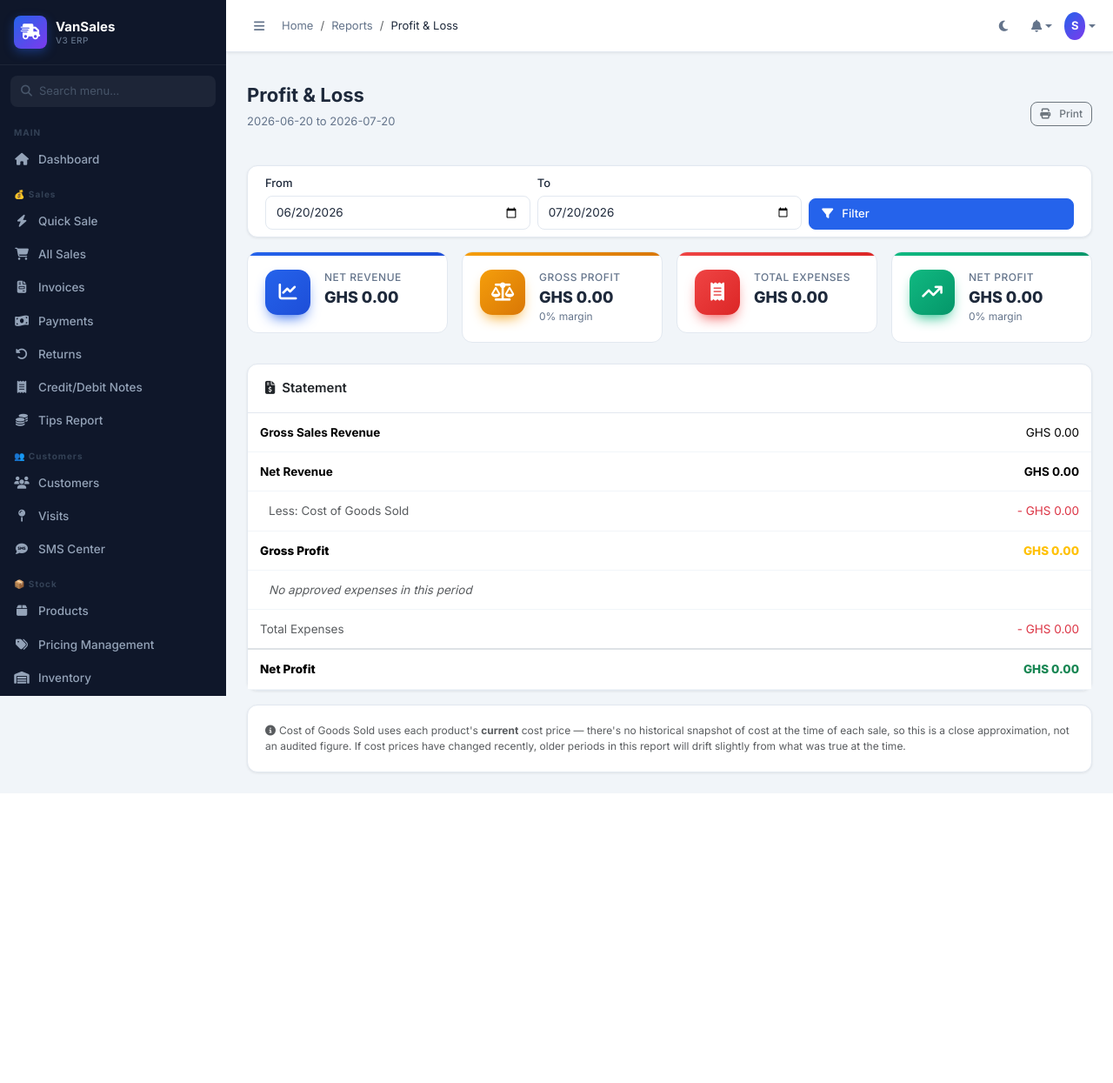
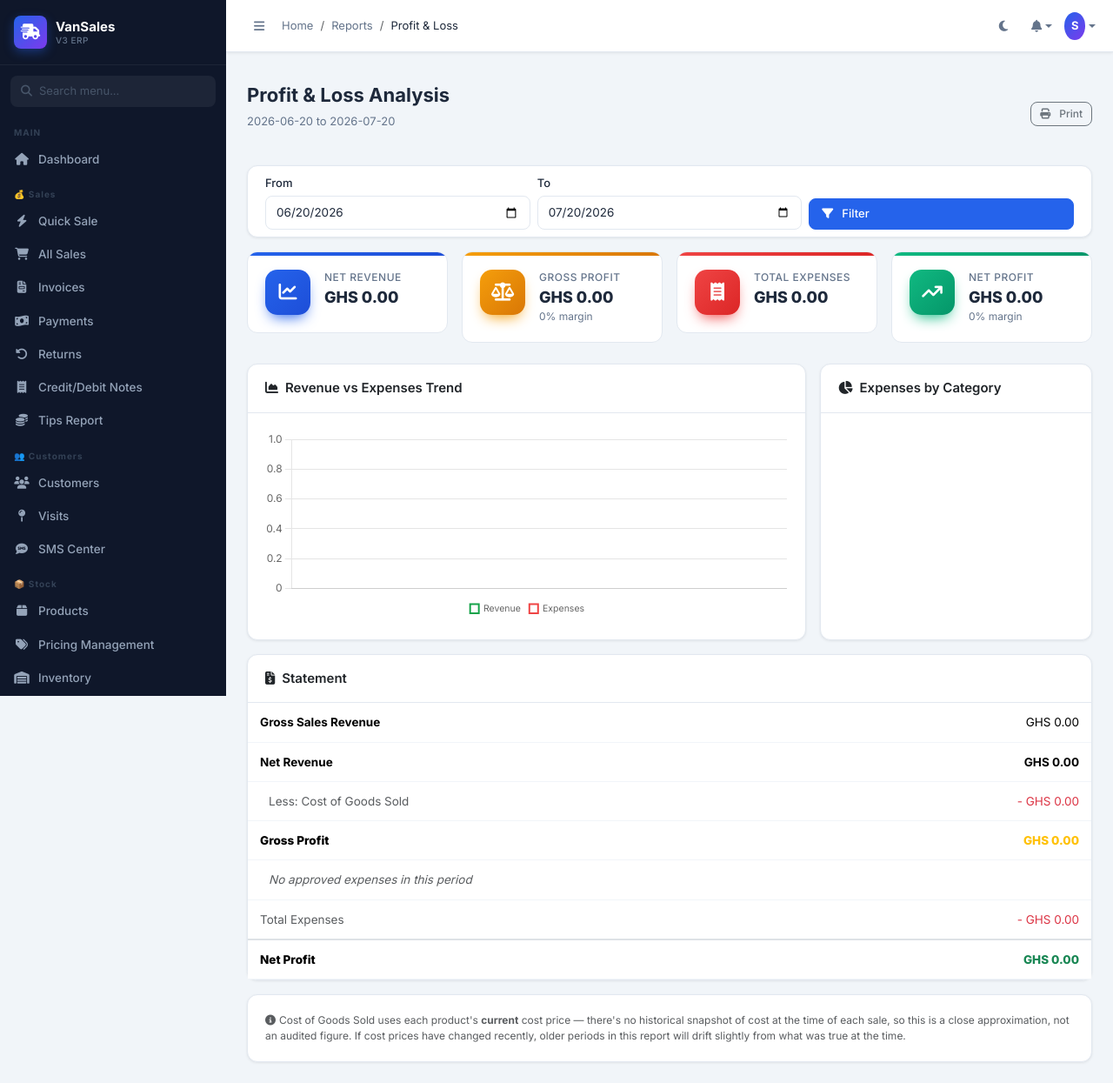
Before and after one commit to itmhikizaro08-hub/van-sale-v3, a Flask app: page /reports/profit-loss in a window 1280 px wide. Shown: the whole page at 87% size. Before the commit the page ends 912 px from the top, so only its background shows below. Run offline with Flask 3, Linux system fonts and the light colour scheme; a user stored in the database is signed in; data comes from the database, SQL or seed files in the repository; data that the repository does not hold is empty; a map, chart or similar area stays blank; some libraries are stand-ins or nearby versions.

Commit message:
Upgrade Profit & Loss and Rep Liability into full analysis pages
Profit & Loss: added a daily revenue-vs-expenses trend chart and an
expenses-by-category doughnut chart alongside the existing statement.

Rep Stock Liability: added a value-by-rep breakdown chart and a
top-10 products-in-field table, computed from the same per-rep van
stock data the page already queried.

This completes the analysis upgrade across every report in
routes/reports.py — all now share stat cards, trend/breakdown charts,
and no dead code.

Co-Authored-By: Claude Sonnet 5 <noreply@anthropic.com>

```diff
--- a/routes/reports.py
+++ b/routes/reports.py
@@ -85,11 +85,26 @@ def profit_loss():
     net_profit = round(gross_profit - total_expenses, 2)
     net_margin_pct = round(net_profit / net_revenue * 100, 1) if net_revenue > 0 else 0
 
+    daily_revenue, daily_expense = {}, {}
+    for s in sales:
+        if s.sale_date:
+            day = s.sale_date.date()
+            daily_revenue[day] = daily_revenue.get(day, 0) + s.total_amount
+    for e in expenses:
+        if e.expense_date:
+            day = e.expense_date.date()
+            daily_expense[day] = daily_expense.get(day, 0) + e.amount
+    all_days = sorted(set(daily_revenue) | set(daily_expense))
+    trend_labels   = [d.strftime('%d %b') for d in all_days]
+    revenue_trend  = [round(daily_revenue.get(d, 0), 2) for d in all_days]
+    expense_trend  = [round(daily_expense.get(d, 0), 2) for d in all_days]
+
     return render_template('reports/profit_loss.html', start=start, end=end,
         gross_revenue=gross_revenue, total_credits=total_credits, net_revenue=net_revenue,
         cogs=cogs, gross_profit=gross_profit, gross_margin_pct=gross_margin_pct,
         expenses_by_category=expenses_by_category, total_expenses=total_expenses,
-        net_profit=net_profit, net_margin_pct=net_margin_pct)
+        net_profit=net_profit, net_margin_pct=net_margin_pct,
+        trend_labels=trend_labels, revenue_trend=revenue_trend, expense_trend=expense_trend)
 
 
 # ── Sales Report ──────────────────────────────────────────────────────────────
@@ -396,8 +411,20 @@ def rep_liability():
         liabilities.append({'rep': rep, 'items': rows, 'total_value': total_value,
                             'total_qty': total_qty, 'vans': vans_held})
     total_value = round(sum(r['total_value'] for r in liabilities), 2)
+
+    by_rep = sorted(
+        [(l['rep'].full_name, l['total_value']) for l in liabilities],
+        key=lambda x: x[1], reverse=True
+    )
+    product_map = {}
+    for l in liabilities:
+        for item in l['items']:
+            pname = item.product.product_name if item.product else 'Unknown'
+            product_map[pname] = product_map.get(pname, 0) + item.quantity * (item.product.cost_price if item.product else 0)
+    by_product = sorted(product_map.items(), key=lambda x: x[1], reverse=True)[:10]
+
     return render_template('reports/rep_liability.html',
-        liabilities=liabilities, total_value=total_value)
+        liabilities=liabilities, total_value=total_value, by_rep=by_rep, by_product=by_product)
 
 
 # ── Sales Rep Statement ─────────────────────────────────────────────────────────
--- a/templates/reports/profit_loss.html
+++ b/templates/reports/profit_loss.html
@@ -1,9 +1,9 @@
 {% extends 'base.html' %}
-{% block title %}Profit & Loss{% endblock %}
+{% block title %}Profit & Loss Analysis{% endblock %}
 {% block breadcrumb %}<li class="breadcrumb-item"><a href="{{ url_for('reports.index') }}">Reports</a></li><li class="breadcrumb-item active">Profit & Loss</li>{% endblock %}
 {% block content %}
 <div class="page-header">
-  <div><h1 class="page-title">Profit & Loss</h1><p class="page-subtitle">{{ start }} to {{ end }}</p></div>
+  <div><h1 class="page-title">Profit & Loss Analysis</h1><p class="page-subtitle">{{ start }} to {{ end }}</p></div>
   <button onclick="window.print()" class="btn btn-outline-secondary btn-sm no-print"><i class="fas fa-print me-1"></i>Print</button>
 </div>
 
@@ -34,6 +34,21 @@
   <div class="col-6 col-md-3">
     <div class="stat-card {{ 'success' if net_profit >= 0 else 'danger' }}"><div class="stat-icon"><i class="fas fa-{{ 'arrow-trend-up' if net_profit >= 0 else 'arrow-trend-down' }}"></i></div>
       <div><div class="stat-label">Net Profit</div><div class="stat-value" style="font-size:18px">GHS {{ "%.2f"|format(net_profit) }}</div><div class="stat-trend">{{ net_margin_pct }}% margin</div></div>
+    </div>
+  </div>
+</div>
+
+<div class="row g-3 mb-3 no-print">
+  <div class="col-md-8">
+    <div class="card h-100">
+      <div class="card-header"><i class="fas fa-chart-area me-2"></i>Revenue vs Expenses Trend</div>
+      <div class="card-body"><div style="height:220px"><canvas id="plTrendChart"></canvas></div></div>
+    </div>
+  </div>
+  <div class="col-md-4">
+    <div class="card h-100">
+      <div class="card-header"><i class="fas fa-chart-pie me-2"></i>Expenses by Category</div>
+      <div class="card-body"><div style="height:220px"><canvas id="expenseCategoryChart"></canvas></div></div>
     </div>
   </div>
 </div>
@@ -73,3 +88,34 @@
   </div>
 </div>
 {% endblock %}
+{% block extra_js %}
+<script>
+new Chart(document.getElementById('plTrendChart'), {
+  type: 'line',
+  data: {
+    labels: {{ trend_labels|tojson }},
+    datasets: [
+      { label: 'Revenue', data: {{ revenue_trend|tojson }}, borderColor: '#16a34a', backgroundColor: 'transparent', tension: 0.35, borderWidth: 2 },
+      { label: 'Expenses', data: {{ expense_trend|tojson }}, borderColor: '#ef4444', backgroundColor: 'transparent', tension: 0.35, borderWidth: 2 }
+    ]
+  },
+  options: { responsive: true, maintainAspectRatio: false, plugins: { legend: { position: 'bottom', labels: { boxWidth: 10, font: { size: 10.5 } } } },
+    scales: { y: { beginAtZero: true } } }
+});
+
+const expCatLabels = {{ expenses_by_category|map(attribute=0)|list|tojson }};
+const expCatValues = {{ expenses_by_category|map(attribute=1)|list|tojson }};
+if (expCatLabels.length) {
+  new Chart(document.getElementById('expenseCategoryChart'), {
+    type: 'doughnut',
+    data: {
+      labels: expCatLabels.map(c => c.replace(/_/g, ' ').replace(/\b\w/g, ch => ch.toUpperCase())),
+      datasets: [{ data: expCatValues, backgroundColor: CHART_COLORS, borderWidth: 3,
+        borderColor: getComputedStyle(document.documentElement).getPropertyValue('--bg-card').trim() || '#fff',
+        borderRadius: 6, spacing: 3, hoverOffset: 6 }]
+    },
+    options: { responsive: true, maintainAspectRatio: false, cutout: '65%', plugins: { legend: { position: 'bottom', labels: { boxWidth: 10, font: { size: 10.5 } } } } }
+  });
+}
+</script>
+{% endblock %}
```
Also changed, not shown: templates/reports/rep_liability.html (+36 -3 lines).
